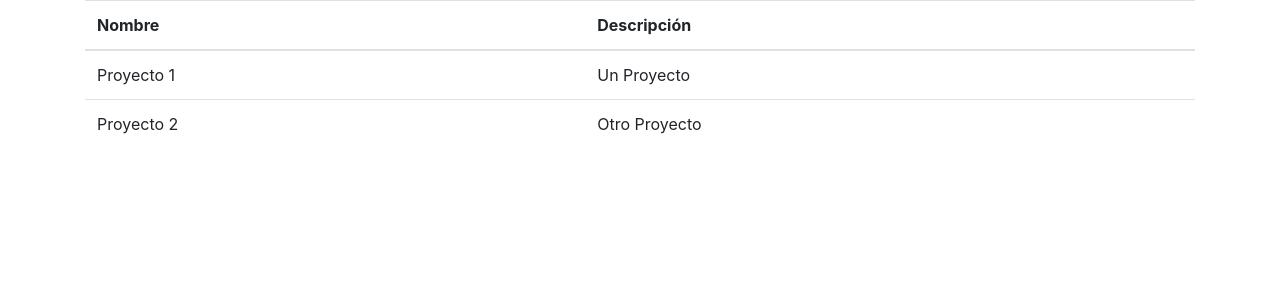
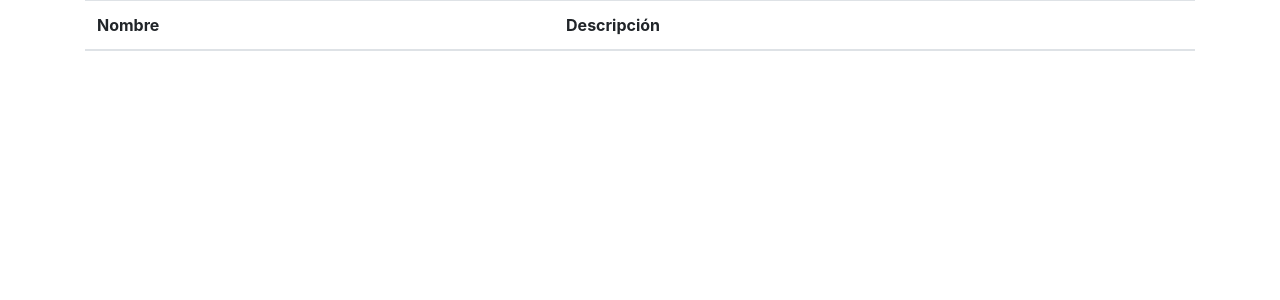
Before and after one commit to fernastereo/tasket, a React (Create React App) app: page / in a window 1280 px wide. Shown: the top 300 px of the page. Built offline with nearby package versions, Linux system fonts and the light colour scheme.

Commit message:
Add ProjectTable Component

```diff
--- a/src/App.js
+++ b/src/App.js
@@ -1,21 +1,12 @@
 import React from "react";
-import DataTable from "./components/DataTable";
+import ProjectTable from "./containers/ProjectTable";
 
 function App() {
   return (
     <div class="container">
       <div class="row">
         <div class="col-sm">
-          <DataTable
-            columns={[
-              { key: "name", label: "Nombre" },
-              { key: "description", label: "Descripción" },
-            ]}
-            rows={[
-              { name: "Proyecto 1", description: "Un Proyecto" },
-              { name: "Proyecto 2", description: "Otro Proyecto" },
-            ]}
-          />
+          <ProjectTable />
         </div>
       </div>
     </div>
--- /dev/null
+++ b/src/containers/ProjectTable.js
@@ -0,0 +1,17 @@
+import React, { Component } from "react";
+import DataTable from "./../components/DataTable";
+
+export default class ProjectTable extends Component {
+  state = {
+    columns: [
+      { key: "name", label: "Nombre" },
+      { key: "description", label: "Descripción" },
+    ],
+    rows: [],
+  };
+
+  render() {
+    const { columns, rows } = this.state;
+    return <DataTable columns={columns} rows={rows} />;
+  }
+}
```
